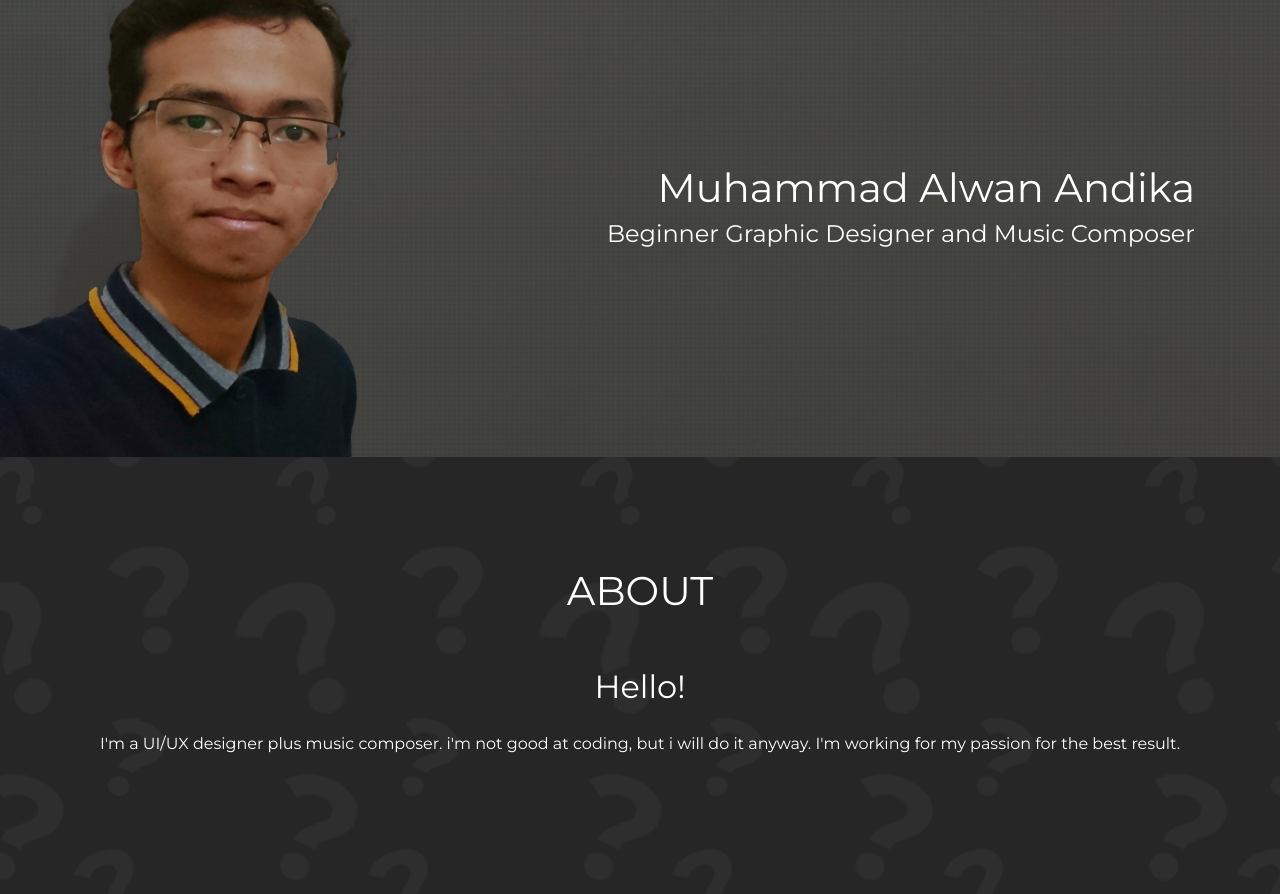
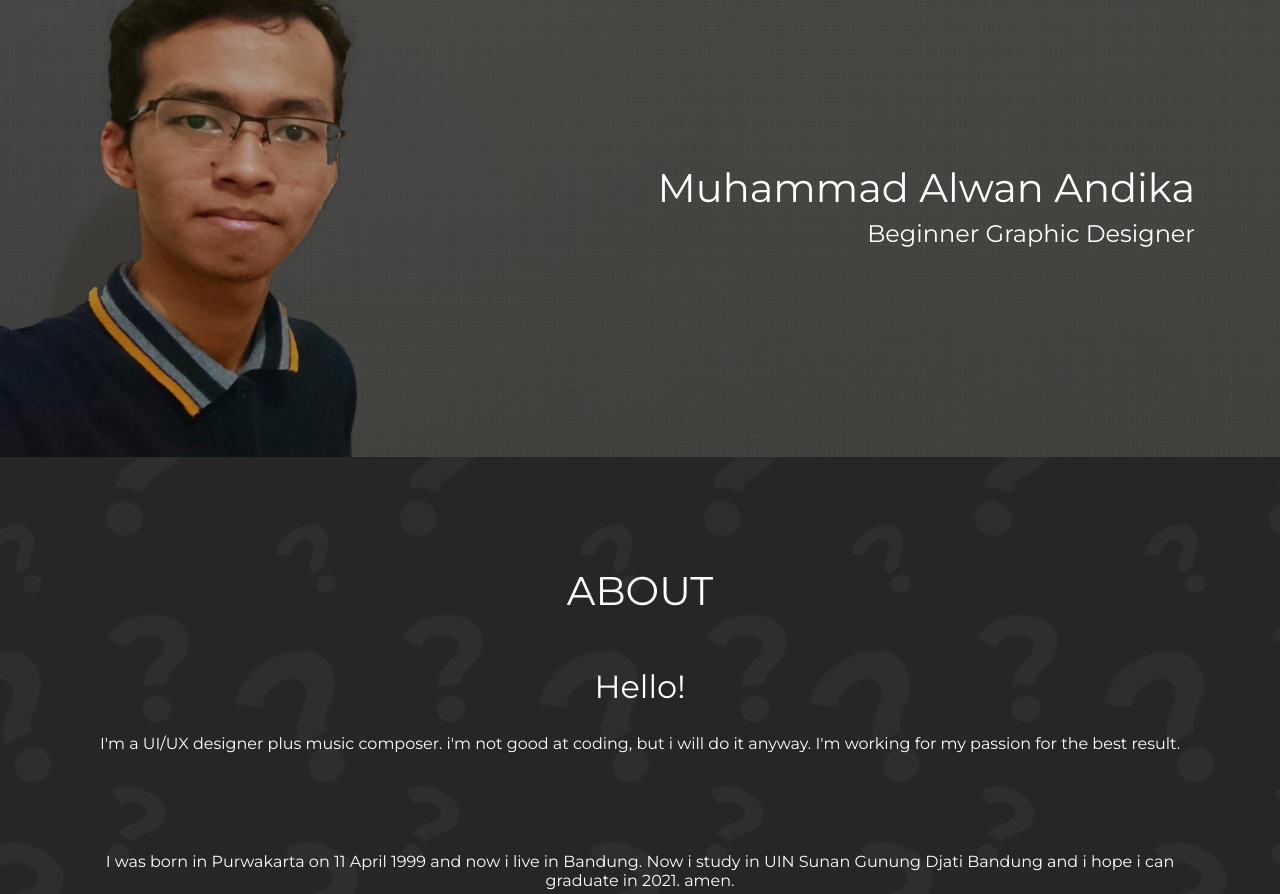
Before and after one commit to yuuoa/siteus, a website with bundled scripts: page index.html in a window 1280 px wide. Shown: the part 146-1040 px from the top of the page. Built offline with nearby package versions, Linux system fonts and the light colour scheme; files whose address does not match are found by name; a web font is replaced by a local one.

Commit message:
content update

```diff
--- a/index.html
+++ b/index.html
@@ -60,7 +60,7 @@
     <div class="container">
       <div class="intro-text">
         <h1 class = text-right>Muhammad Alwan Andika<h1>
-        <h4 class = text-right>Beginner Graphic Designer and Music Composer</h4>
+        <h4 class = text-right>Beginner Graphic Designer</h4>
       </div>
     </div>
   </header>
@@ -75,6 +75,8 @@
             <h3 class="section-subheading">
             <br>I'm a UI/UX designer plus music composer. i'm not good at coding, but i will do it anyway. I'm working for my passion for the best result.
           </h3>
+          <br>
+          <h3 class="section-subheading">I was born in Purwakarta on 11 April 1999 and now i live in Bandung. Now i study in UIN Sunan Gunung Djati Bandung and i hope i can graduate in 2021. amen.</h3>
         </div>
       </div>
       </div>
```
